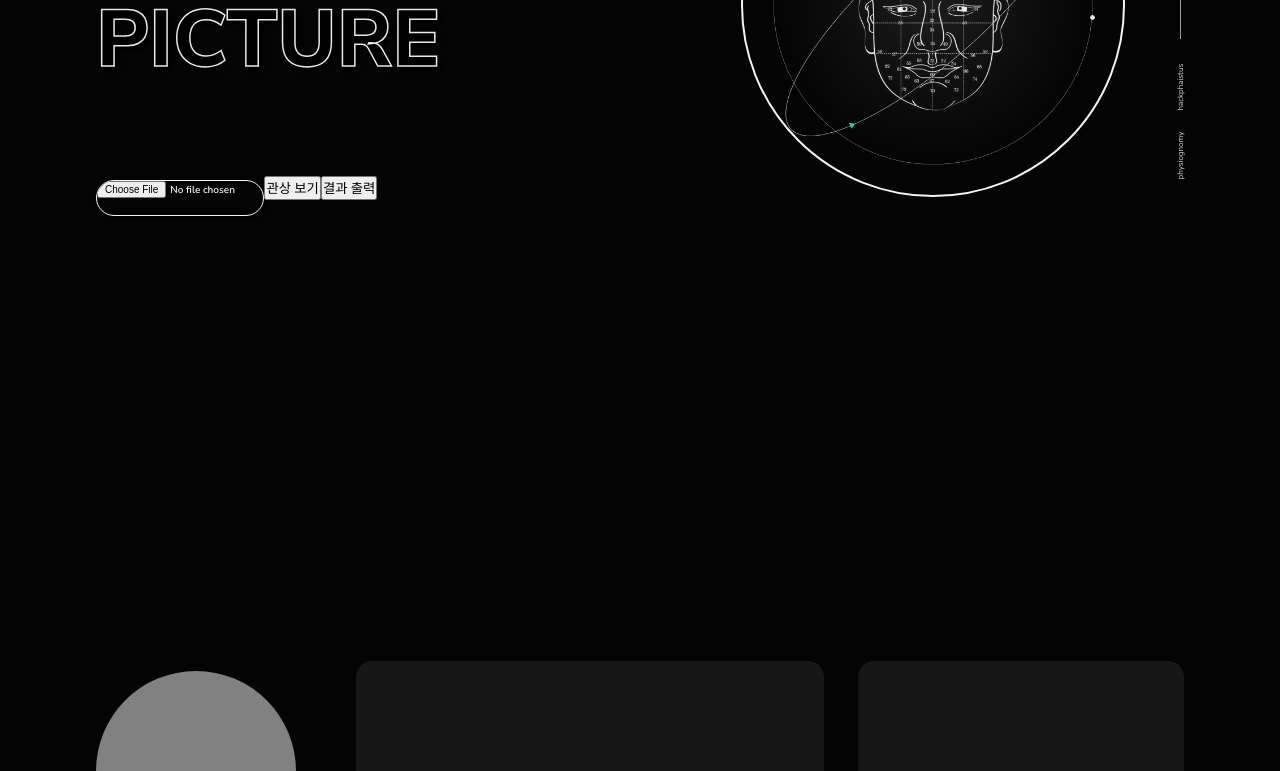
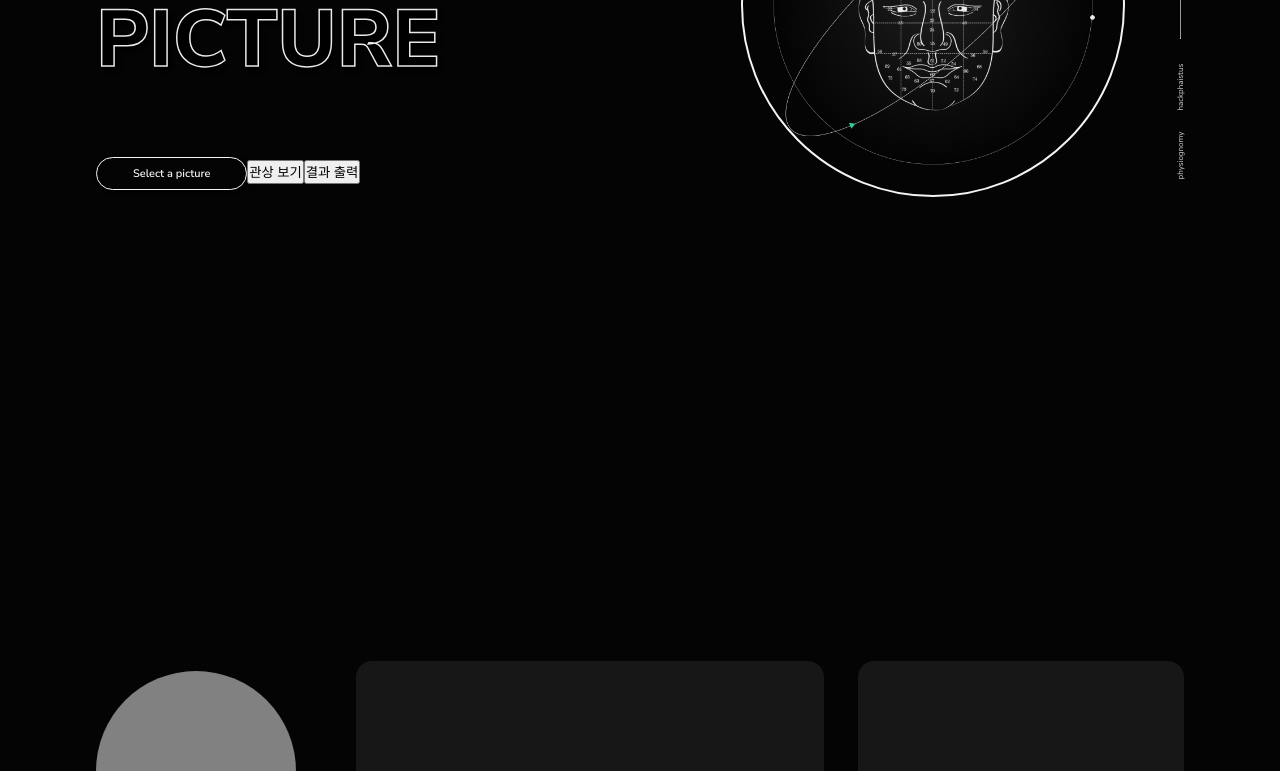
Before and after one commit to SiliconValleyInternship-2A22/Hackphaistus, a React (Create React App) app in the folder frontend/: page / in a window 1280 px wide. Shown: the part 1279-2050 px from the top of the page. Built offline with nearby package versions, Linux system fonts and the light colour scheme.

Commit message:
upload page update

```diff
--- a/frontend/src/css/Upload.css
+++ b/frontend/src/css/Upload.css
@@ -69,11 +69,12 @@
     line-height: 80px;
 
     text-shadow: 4px 4px 4px #000000;
+
+    margin-bottom: 80px;
 }
 
 .selectPic{
-    width: 13vw;
-    height: 4.2vh;
+    padding: 8px 36px;
 
     border: none;
     border-radius: 6vh;
@@ -81,9 +82,9 @@
     box-shadow: 2px 2px 4px #000000;
 
     color: #f4f4f4;
-    font-size: 10px;
+    font-size: 11px;
     font-weight: 600;
-    text-shadow: 2px 2px 4px #070707 25%;
+    text-shadow: 2px 2px 4px #000000 25%;
 
     margin-left: 7.5vw;
     margin-top: 100px;
--- a/frontend/src/pages/Upload.js
+++ b/frontend/src/pages/Upload.js
@@ -36,7 +36,8 @@ function Upload(){
             <h1 className='picture'>PICTURE</h1>
 
             {img == null ? <p></p> :<img src={fileUrl}/>}
-            <input className='selectPic' id="profile-upload" type="file" accept="image/*" onChange={uploadImg}/>
+            <label for="profile-upload" className='selectPic'>Select a picture</label>
+            <input id="profile-upload" type="file" accept="image/*" style={{display:"none"}} onChange={uploadImg}/>
             <button onClick={postImg}>관상 보기</button>
             <button onClick={getImg}>결과 출력</button>
         </div>
```
